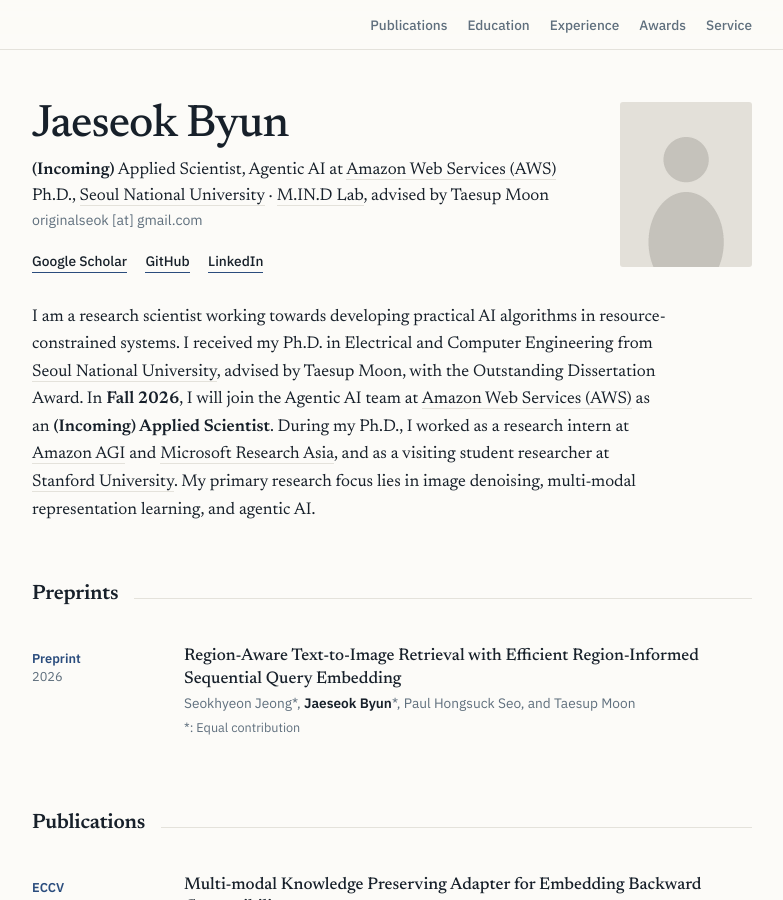
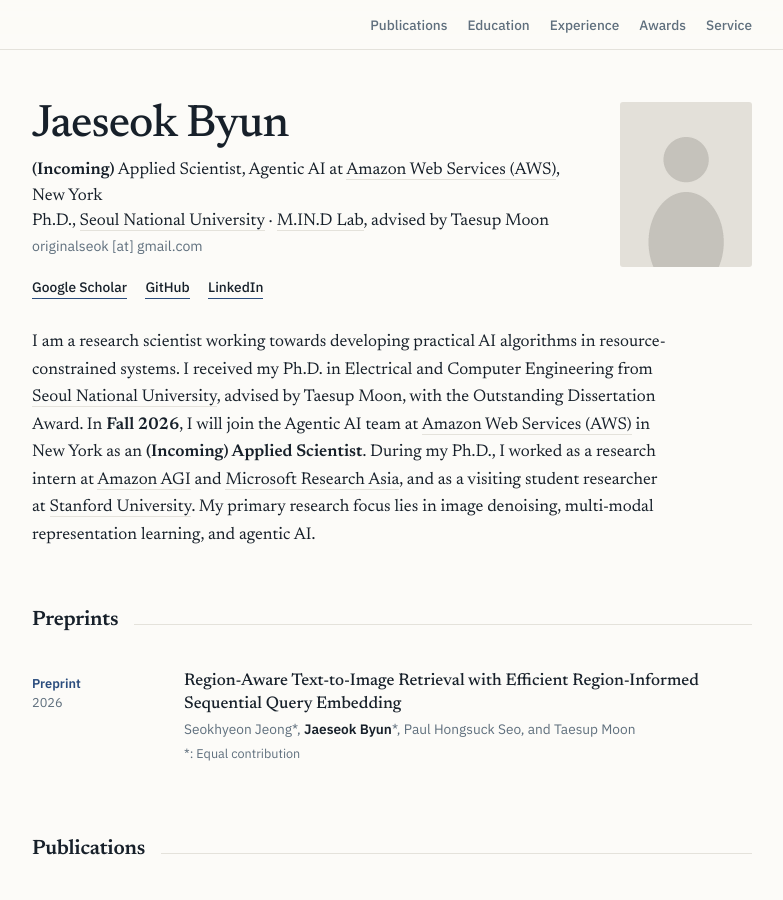
Before and after one commit to jaeseokbyun/jaeseokbyun.github.io, a Jekyll site: the page built from index.html, in a window 1280 px wide and 900 px high. Shown: the whole window, without its empty margins (248-1031 px from the left). Built offline with Jekyll 4.4.1, drawn with Linux system fonts in a browser that asks for light colours.

Commit message:
Show New York location for AWS role
Co-Authored-By: Claude Opus 5 (1M context) <noreply@anthropic.com>

```diff
--- a/_data/profile.yml
+++ b/_data/profile.yml
@@ -7,6 +7,7 @@ organization:
   name: Amazon Web Services (AWS)
   url: https://aws.amazon.com
 team: Agentic AI
+location: New York
 
 phd:
   school: Seoul National University
@@ -35,7 +36,7 @@ bio: >-
   and Computer Engineering from <a href="https://www.snu.ac.kr">Seoul National University</a>,
   advised by Taesup Moon, with the Outstanding Dissertation Award. In
   <strong>Fall 2026</strong>, I will join the Agentic AI team at
-  <a href="https://aws.amazon.com">Amazon Web Services (AWS)</a> as an
+  <a href="https://aws.amazon.com">Amazon Web Services (AWS)</a> in New York as an
   <strong>(Incoming) Applied Scientist</strong>. During my Ph.D., I worked as a
   research intern at <a href="https://amazon.jobs/content/en/teams/agi">Amazon AGI</a>
   and <a href="https://www.microsoft.com/en-us/research/lab/microsoft-research-asia/">Microsoft Research Asia</a>,
--- a/index.html
+++ b/index.html
@@ -8,7 +8,7 @@ layout: default
   <div class="hero__text">
     <h1 class="hero__name">{{ p.name }}</h1>
     <p class="hero__role">
-      {{ p.role }}{% if p.team %}, {{ p.team }}{% endif %} at <a href="{{ p.organization.url }}">{{ p.organization.name }}</a><br>
+      {{ p.role }}{% if p.team %}, {{ p.team }}{% endif %} at <a href="{{ p.organization.url }}">{{ p.organization.name }}</a>{% if p.location %}, {{ p.location }}{% endif %}<br>
       Ph.D., <a href="{{ p.phd.url }}">{{ p.phd.school }}</a> · <a href="{{ p.lab.url }}">{{ p.lab.name }}</a>, advised by {{ p.advisor }}<br>
       <span class="hero__email">{{ p.email }}</span>
     </p>
```
